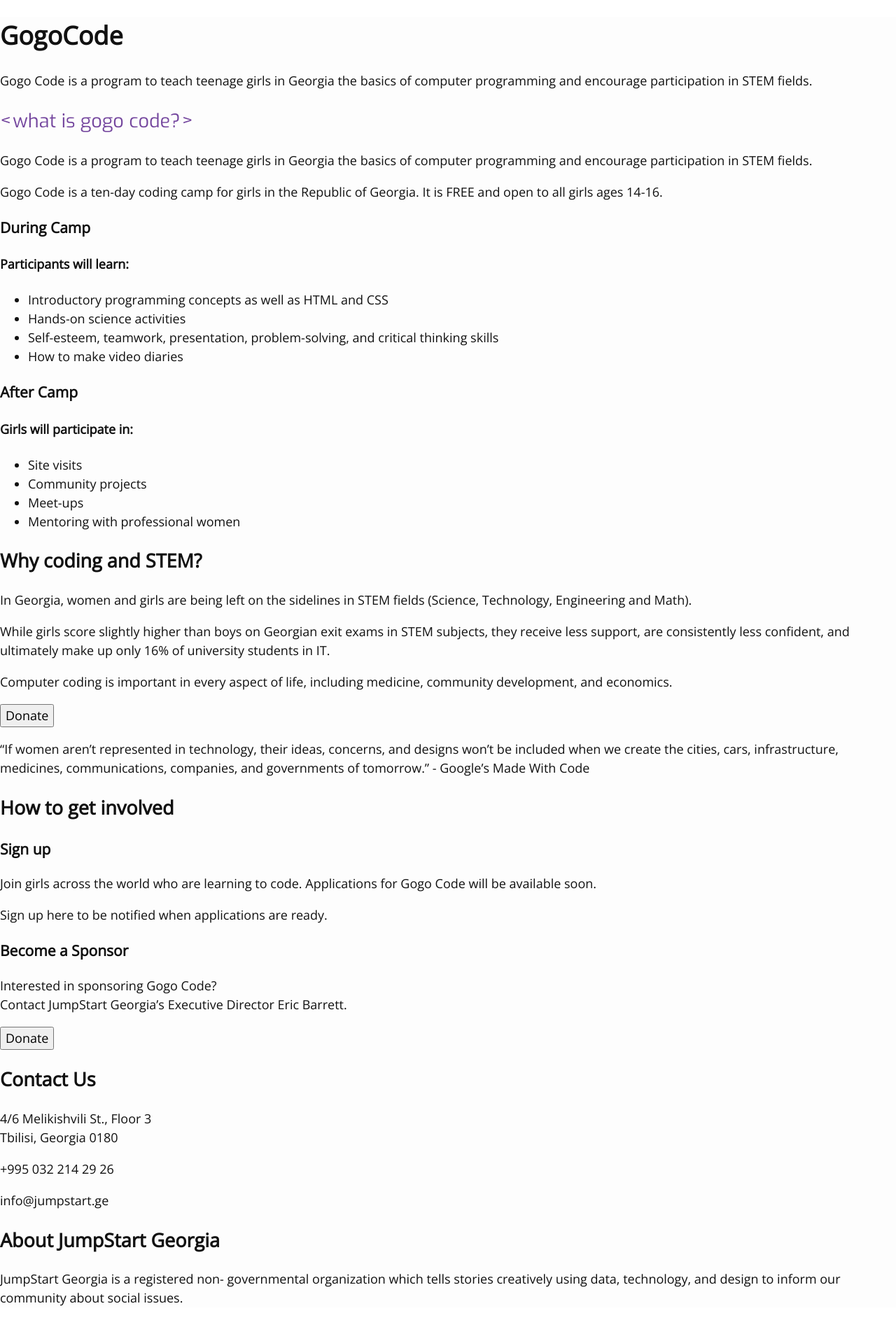
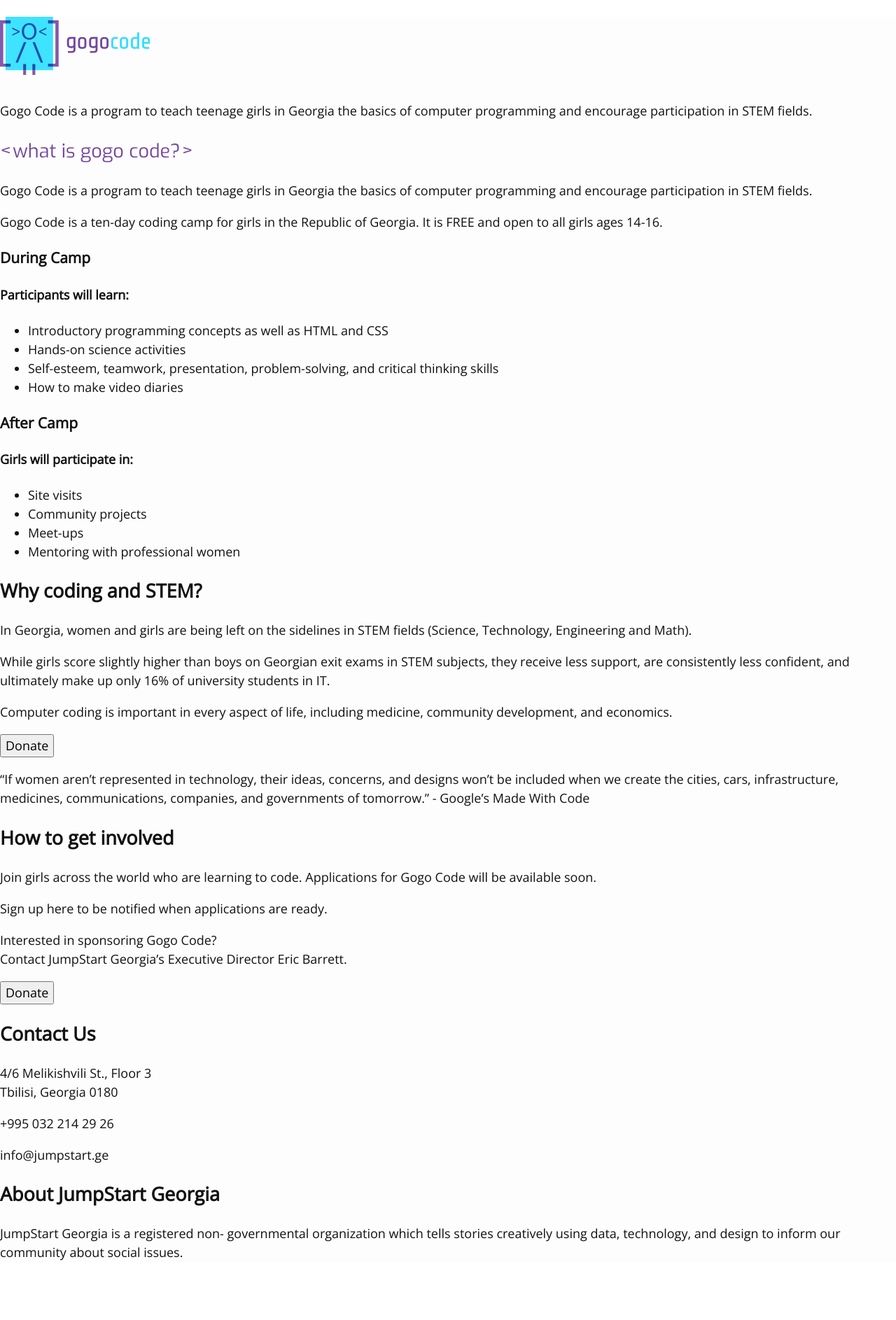
Before and after one commit to JumpStartGeorgia/Gogo-Code-Site, a Jekyll site: the page built from index.html, in a window 1280 px wide. Shown: the whole page at 70% size. Built offline with Jekyll 4.4.1, drawn with Linux system fonts in a browser that asks for light colours; after the commit the page ends 1821 px from its top, so only the background shows below that.

Commit message:
Added gogo code logo.

```diff
--- /dev/null
+++ b/_sass/_utilities.scss
@@ -0,0 +1,9 @@
+.u-visually-hidden {
+  position: absolute !important;
+  left: -9999px !important;
+  top: -9999px !important;
+
+  width: 1px !important;
+  height: 1px !important;
+  overflow: hidden !important;
+}
--- a/css/main.scss
+++ b/css/main.scss
@@ -8,6 +8,7 @@
         'normalize',
         'variables',
         'colors',
+        'utilities',
         'components/heading',
         'components/wrapper'
 ;
--- a/index.html
+++ b/index.html
@@ -4,7 +4,15 @@
 
 <main>
 
-  <h1>GogoCode</h1>
+  <h1>
+
+    <span class='u-visually-hidden'>
+      Gogo Code
+    </span>
+
+    {% include icon-gogo-code-logo.svg %}
+
+  </h1>
 
   <p>
     Gogo Code is a program to teach teenage girls in Georgia the basics of computer programming and encourage participation in STEM fields.
```
Also changed, not shown: _includes/icon-gogo-code-logo.svg (added).
